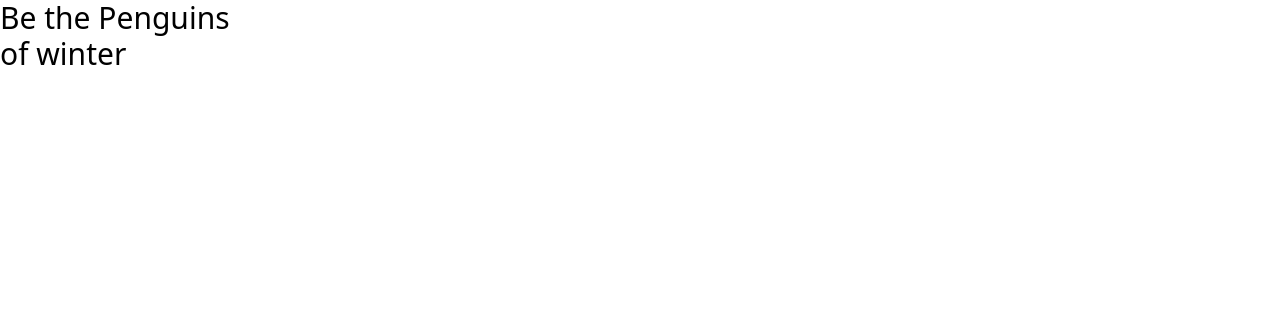
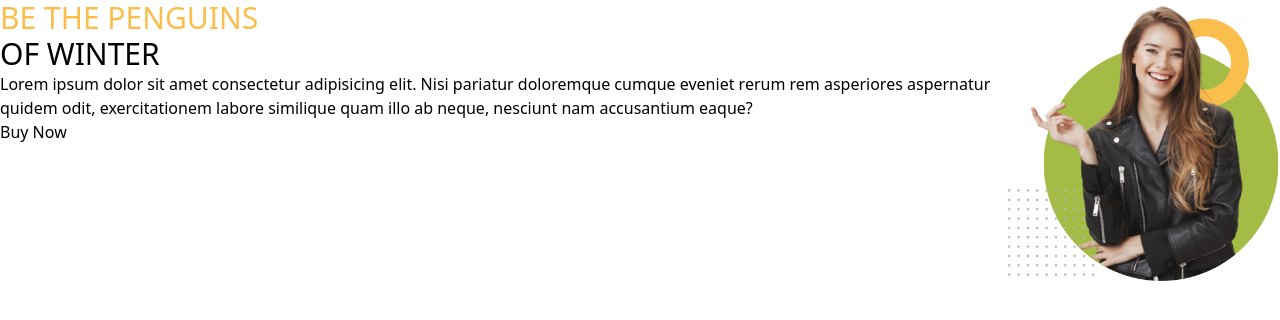
Before and after one commit to Akib154/Penguin-Fashion, a plain HTML site: page index.html in a window 1280 px wide. Drawn offline with nearby package versions, Linux system fonts and the light colour scheme.

Commit message:
work 10*

```diff
--- a/index.html
+++ b/index.html
@@ -8,11 +8,14 @@
 </head>
 <body>
     <header>
-        <div>
+        <div class="flex justify-around">
             <div>
-                <h3 class="text-3xl">Be the Penguins <br> of winter</h3>
+                <h3 class="text-3xl uppercase"><span class="text-[#FABE4C]">Be the Penguins</span> <br> of winter</h3>
+                <p>Lorem ipsum dolor sit amet consectetur adipisicing elit. Nisi pariatur doloremque cumque eveniet rerum rem asperiores aspernatur quidem odit, exercitationem labore similique quam illo ab neque, nesciunt nam accusantium eaque?</p>
+                <button>Buy Now</button>
             </div>
             <div>
+                <img src="images/model.png" alt="model girl">
 
             </div>
         </div>
```
